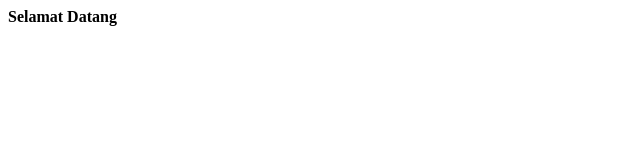
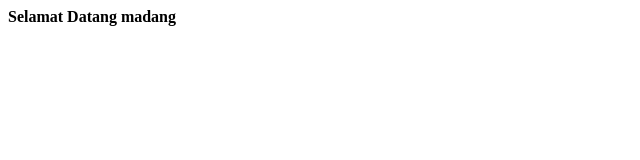
Before and after one commit to arivianto/amikom3, a plain HTML site: page index.html in a window 1280 px wide. Shown: the full height of the page, 0-640 px from the left. Drawn offline with Linux system fonts and the light colour scheme.

Commit message:
index 0.0.1

```diff
--- a/index.html
+++ b/index.html
@@ -5,5 +5,6 @@
 </head>
 <body>
    <b>Selamat Datang</b>
+   <b>madang</b>
 </body>
 </html>
```
